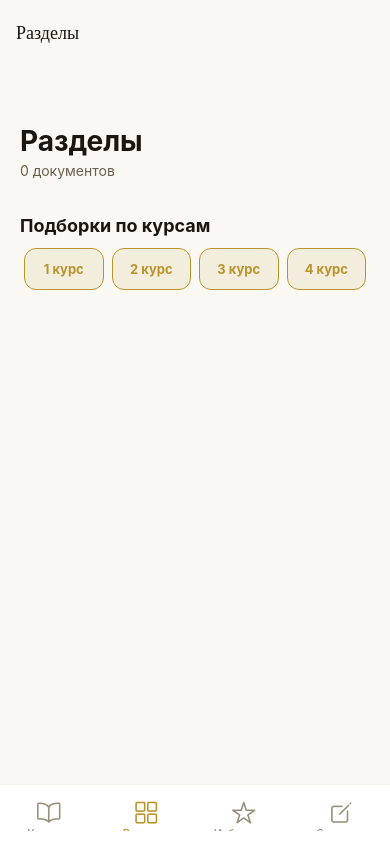
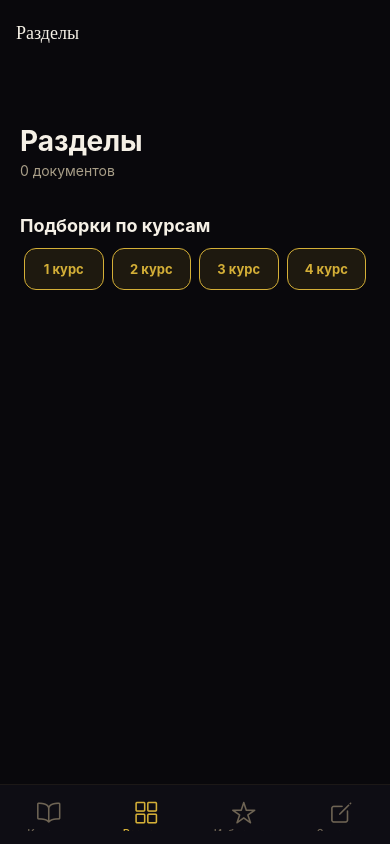
Before and after one commit to soloveyska1/academic-salon, an Expo app drawn with the web renderer of React Native in the folder expo-app/: screen /categories in a window 390 px wide. Built offline with nearby package versions, Linux system fonts and the light colour scheme; Expo Router itself is replaced by a stand-in of ours; some packages are replaced by stand-ins of ours; no server answers; a web font is replaced by a local one.

Commit message:
fix: force dark theme for expo mobile web

```diff
--- a/expo-app/app.json
+++ b/expo-app/app.json
@@ -6,7 +6,7 @@
     "orientation": "portrait",
     "icon": "./assets/images/icon.png",
     "scheme": "academicsalon",
-    "userInterfaceStyle": "automatic",
+    "userInterfaceStyle": "dark",
     "newArchEnabled": true,
     "splash": {
       "image": "./assets/images/splash-icon.png",
--- a/expo-app/app/(tabs)/_layout.tsx
+++ b/expo-app/app/(tabs)/_layout.tsx
@@ -1,13 +1,12 @@
 import React from 'react';
 import { Tabs } from 'expo-router';
 import { Ionicons } from '@expo/vector-icons';
-import { useColorScheme, Platform } from 'react-native';
+import { Platform } from 'react-native';
 import { useSafeAreaInsets } from 'react-native-safe-area-context';
 import { Colors } from '../../constants/theme';
 
 export default function TabLayout() {
-  const colorScheme = useColorScheme();
-  const theme = Colors[colorScheme === 'light' ? 'light' : 'dark'];
+  const theme = Colors.dark;
   const insets = useSafeAreaInsets();
 
   return (
--- a/expo-app/app/(tabs)/categories.tsx
+++ b/expo-app/app/(tabs)/categories.tsx
@@ -1,7 +1,6 @@
 import React, { useMemo } from 'react';
 import { ActivityIndicator, FlatList, Pressable, StyleSheet, Text, View } from 'react-native';
 import { useRouter } from 'expo-router';
-import { useColorScheme } from 'react-native';
 import { Colors } from '../../constants/theme';
 import { useCatalog } from '../../hooks/useCatalog';
 import { getCategoryEmoji } from '../../services/catalog';
@@ -15,8 +14,7 @@ interface Category {
 const COURSES = ['1 курс', '2 курс', '3 курс', '4 курс'];
 
 export default function CategoriesScreen() {
-  const colorScheme = useColorScheme();
-  const colors = Colors[colorScheme ?? 'dark'];
+  const colors = Colors.dark;
   const router = useRouter();
   const { documents, loading } = useCatalog();
 
--- a/expo-app/app/(tabs)/favorites.tsx
+++ b/expo-app/app/(tabs)/favorites.tsx
@@ -1,7 +1,6 @@
 import React, { useMemo } from 'react';
 import { ActivityIndicator, FlatList, Pressable, StyleSheet, Text, View } from 'react-native';
 import { useRouter } from 'expo-router';
-import { useColorScheme } from 'react-native';
 import { Colors } from '../../constants/theme';
 import { useCatalog } from '../../hooks/useCatalog';
 import { useBookmarks } from '../../hooks/useBookmarks';
@@ -23,8 +22,7 @@ function getFileIcon(filename: string): string {
 }
 
 export default function FavoritesScreen() {
-  const colorScheme = useColorScheme();
-  const colors = Colors[colorScheme ?? 'dark'];
+  const colors = Colors.dark;
   const router = useRouter();
   const { documents, loading } = useCatalog();
   const { bookmarks, toggle } = useBookmarks();
--- a/expo-app/app/(tabs)/index.tsx
+++ b/expo-app/app/(tabs)/index.tsx
@@ -11,7 +11,6 @@ import {
   View,
 } from 'react-native';
 import { useRouter, useLocalSearchParams } from 'expo-router';
-import { useColorScheme } from 'react-native';
 import { Colors } from '../../constants/theme';
 import { useCatalog } from '../../hooks/useCatalog';
 import { useBookmarks } from '../../hooks/useBookmarks';
@@ -41,8 +40,7 @@ function getFileIcon(filename: string): string {
 }
 
 export default function CatalogScreen() {
-  const colorScheme = useColorScheme();
-  const colors = Colors[colorScheme ?? 'dark'];
+  const colors = Colors.dark;
   const router = useRouter();
   const params = useLocalSearchParams<{ category?: string }>();
 
--- a/expo-app/app/(tabs)/order.tsx
+++ b/expo-app/app/(tabs)/order.tsx
@@ -12,7 +12,6 @@ import {
   View,
 } from 'react-native';
 import { useLocalSearchParams } from 'expo-router';
-import { useColorScheme } from 'react-native';
 import { Colors } from '../../constants/theme';
 import { submitOrder } from '../../services/orders';
 
@@ -49,8 +48,7 @@ function paramValue(value: string | string[] | undefined) {
 }
 
 export default function OrderScreen() {
-  const colorScheme = useColorScheme();
-  const colors = Colors[colorScheme ?? 'dark'];
+  const colors = Colors.dark;
   const params = useLocalSearchParams<{ topic?: string | string[]; workType?: string | string[] }>();
 
   const [topic, setTopic] = useState(paramValue(params.topic));
--- a/expo-app/app/_layout.tsx
+++ b/expo-app/app/_layout.tsx
@@ -1,9 +1,8 @@
-import { DarkTheme, DefaultTheme, ThemeProvider } from '@react-navigation/native';
+import { DarkTheme, ThemeProvider } from '@react-navigation/native';
 import { useFonts } from 'expo-font';
 import { Stack } from 'expo-router';
 import * as SplashScreen from 'expo-splash-screen';
 import { useEffect } from 'react';
-import { useColorScheme } from 'react-native';
 import 'react-native-reanimated';
 
 import { Inter_400Regular, Inter_500Medium, Inter_600SemiBold, Inter_700Bold } from '@expo-google-fonts/inter';
@@ -33,22 +32,7 @@ const AcademicDarkTheme = {
   },
 };
 
-const AcademicLightTheme = {
-  ...DefaultTheme,
-  colors: {
-    ...DefaultTheme.colors,
-    primary: Colors.light.accent,
-    background: Colors.light.bg,
-    card: Colors.light.bg2,
-    text: Colors.light.text,
-    border: Colors.light.border,
-    notification: Colors.light.accent,
-  },
-};
-
 export default function RootLayout() {
-  const colorScheme = useColorScheme();
-
   const [loaded, error] = useFonts({
     Inter_400Regular,
     Inter_500Medium,
@@ -72,10 +56,8 @@ export default function RootLayout() {
     return null;
   }
 
-  const theme = colorScheme === 'light' ? AcademicLightTheme : AcademicDarkTheme;
-
   return (
-    <ThemeProvider value={theme}>
+    <ThemeProvider value={AcademicDarkTheme}>
       <Stack>
         <Stack.Screen name="(tabs)" options={{ headerShown: false }} />
         <Stack.Screen name="modal" options={{ presentation: 'modal' }} />
--- a/expo-app/app/doc.tsx
+++ b/expo-app/app/doc.tsx
@@ -9,7 +9,6 @@ import {
   View,
 } from 'react-native';
 import { Stack, useLocalSearchParams, useRouter } from 'expo-router';
-import { useColorScheme } from 'react-native';
 import { Colors } from '../constants/theme';
 import { useCatalog } from '../hooks/useCatalog';
 import { useBookmarks } from '../hooks/useBookmarks';
@@ -31,8 +30,7 @@ function resolveParamFile(fileParam: string | string[] | undefined) {
 }
 
 export default function DocumentScreen() {
-  const colorScheme = useColorScheme();
-  const colors = Colors[colorScheme ?? 'dark'];
+  const colors = Colors.dark;
   const router = useRouter();
   const { file } = useLocalSearchParams<{ file?: string | string[] }>();
   const { documents, loading, error } = useCatalog();
--- a/expo-app/components/Themed.tsx
+++ b/expo-app/components/Themed.tsx
@@ -20,7 +20,7 @@ export function useThemeColor(
   props: { light?: string; dark?: string },
   colorName: keyof typeof Colors.light & keyof typeof Colors.dark
 ) {
-  const theme = useColorScheme() ?? 'light';
+  const theme = useColorScheme() ?? 'dark';
   const colorFromProps = props[theme];
 
   if (colorFromProps) {
--- a/expo-app/components/useColorScheme.web.ts
+++ b/expo-app/components/useColorScheme.web.ts
@@ -4,5 +4,5 @@
 // to render different styles on the client and server, these aren't directly supported in React Native
 // but can be achieved using a styling library like Nativewind.
 export function useColorScheme() {
-  return 'light';
+  return 'dark';
 }
--- a/expo-app/hooks/useTheme.ts
+++ b/expo-app/hooks/useTheme.ts
@@ -1,7 +1,5 @@
-import { useColorScheme } from 'react-native';
 import { Colors } from '../constants/theme';
 
 export function useTheme() {
-  const scheme = useColorScheme();
-  return Colors[scheme === 'light' ? 'light' : 'dark'];
+  return Colors.dark;
 }
```
Also changed, not shown: expo-app/app/+html.tsx (+1 -6 lines).
